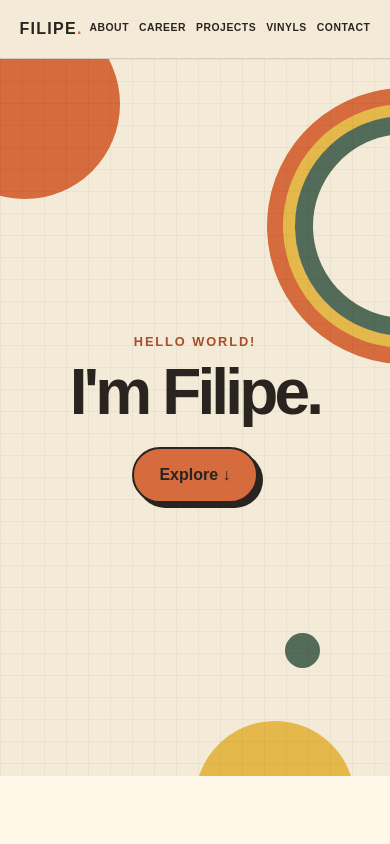
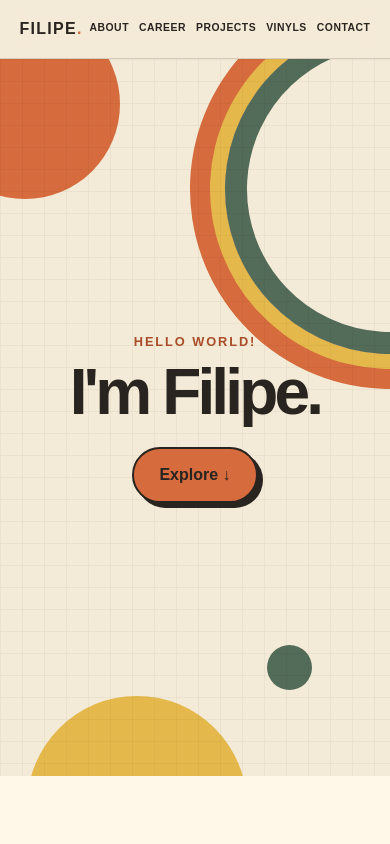
Before and after one commit to Manittas/portfolio, a plain HTML site: page index.html in a window 390 px wide. Shown: the top 844 px of the page. Drawn offline with Linux system fonts and the light colour scheme.

Commit message:
new UX fixes for background in mobile and dark mode

```diff
--- a/css/style.css
+++ b/css/style.css
@@ -1086,28 +1086,30 @@ a {
     }
 
     .shape-arc {
-        width: 220px;
-        height: 220px;
-        right: -125px;
-        top: 8%;
-        border-width: 18px;
+        width: 330px;
+        height: 330px;
+        right: -165px;
+        top: -35px;
+        border-width: 22px;
         box-shadow:
-            0 0 0 12px var(--yellow),
-            0 0 0 28px var(--orange);
+            0 0 0 15px var(--yellow),
+            0 0 0 35px var(--orange);
+        transform: rotate(25deg);
     }
 
     .shape-half-circle {
-        width: 160px;
-        height: 80px;
-        bottom: -25px;
-        left: 50%;
+        width: 220px;
+        height: 110px;
+        bottom: -30px;
+        left: 35%;
+        transform: translateX(-50%);
     }
 
     .shape-small-circle {
-        width: 35px;
-        height: 35px;
-        right: 18%;
-        bottom: 15%;
+        width: 45px;
+        height: 45px;
+        right: 20%;
+        bottom: 12%;
     }
 
     .intro-background::after {
@@ -1189,3 +1191,28 @@ a {
         min-height: 280px;
     }
 }
+
+/* =========================================================
+   DARK MODE
+   ========================================================= */
+
+@media (prefers-color-scheme: dark) {
+    .shape-small-circle {
+        background: #6fa58a;
+    }
+
+    .intro-background::after {
+        background-image:
+            linear-gradient(
+                rgba(255, 255, 255, 0.08) 1px,
+                transparent 1px
+            ),
+            linear-gradient(
+                90deg,
+                rgba(255, 255, 255, 0.08) 1px,
+                transparent 1px
+            );
+
+    }
+
+}
```
